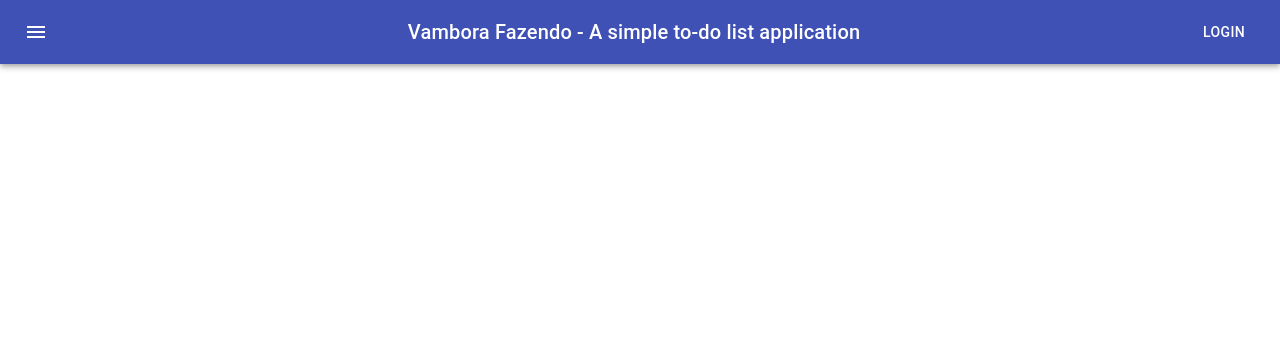
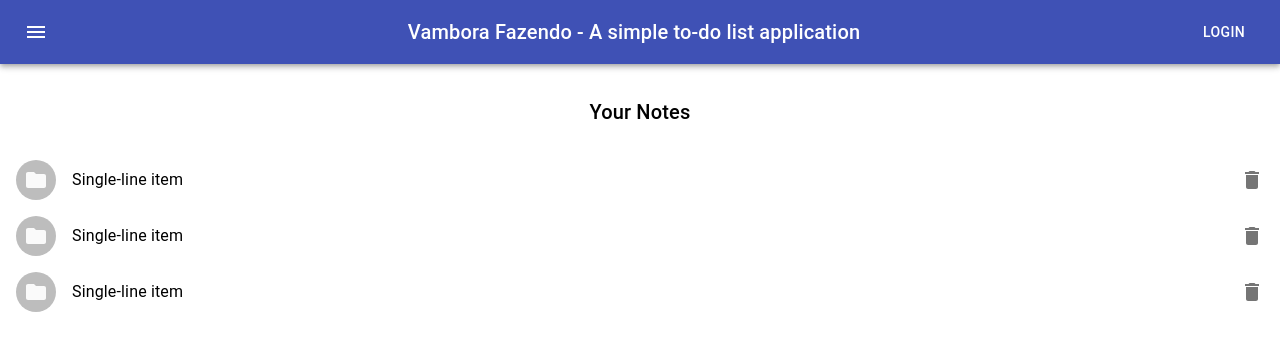
Before and after one commit to ceconelli/vambora-fazendo, a React (Create React App) app: page / in a window 1280 px wide. Shown: the top 350 px of the page. Built offline with nearby package versions, Linux system fonts and the light colour scheme.

Commit message:
add grid and show notes list on it

```diff
--- a/src/App.tsx
+++ b/src/App.tsx
@@ -1,11 +1,13 @@
 import React from 'react';
 import './App.css';
 import Navbar from './parts/components/navbar/Navbar'
+import NotesGrid from './components/note/NotesGrid'
 
 function App(): any {
   return (
     <div className="App">
       <Navbar title="Vambora Fazendo - A simple to-do list application"/>
+      <NotesGrid />
     </div>
   );
 }
--- /dev/null
+++ b/src/components/note/Note.tsx
@@ -0,0 +1,35 @@
+import React from 'react'
+import ListItem from '@material-ui/core/ListItem';
+import ListItemAvatar from '@material-ui/core/ListItemAvatar';
+import ListItemSecondaryAction from '@material-ui/core/ListItemSecondaryAction';
+import ListItemText from '@material-ui/core/ListItemText';
+import Avatar from '@material-ui/core/Avatar';
+import IconButton from '@material-ui/core/IconButton';
+import FolderIcon from '@material-ui/icons/Folder';
+import DeleteIcon from '@material-ui/icons/Delete';
+import SvgIcon from '@material-ui/icons/Folder';
+import logo from '../../logo.svg'
+
+const Note = () => {
+    return (
+        <ListItem>
+            <ListItemAvatar>
+                <Avatar>
+                    <FolderIcon />
+                </Avatar>
+            </ListItemAvatar>
+            <ListItemText
+            primary="Single-line item"
+            />
+            <ListItemSecondaryAction>
+                <IconButton edge="end" aria-label="delete" className="deleteIcon">
+                    <DeleteIcon />
+                    {/* <SvgIcon component={logo}/> */}
+                </IconButton>
+            </ListItemSecondaryAction>
+        </ListItem>
+    )
+}
+
+
+export default Note
--- /dev/null
+++ b/src/components/note/NotesGrid.tsx
@@ -0,0 +1,55 @@
+import React from 'react'
+import { makeStyles, Theme, createStyles } from '@material-ui/core/styles';
+import List from '@material-ui/core/List';
+import Grid from '@material-ui/core/Grid';
+import Typography from '@material-ui/core/Typography';
+import Note from './Note'
+
+const useStyles = makeStyles((theme: Theme) =>
+  createStyles({
+    root: {
+      flexGrow: 1,
+      maxWidth: 752,
+    },
+    demo: {
+      backgroundColor: theme.palette.background.paper,
+    },
+    title: {
+      margin: theme.spacing(4, 0, 2),
+    },
+  }),
+);
+
+function generate(element: React.ReactElement) {
+  return [0, 1, 2].map((value) =>
+    React.cloneElement(element, {
+      key: value,
+    }),
+  );
+}
+
+
+
+const NotesGrid = () => {
+    const classes = useStyles();
+    const [dense, setDense] = React.useState(false);
+    const [secondary, setSecondary] = React.useState(false);
+
+    return (
+        <Grid item xs={12} md={12}>
+          <Typography variant="h6" className={classes.title}>
+            Your Notes
+          </Typography>
+          <div className={classes.demo}>
+            <List dense={dense}>
+              {generate(
+                <Note />,
+              )}
+            </List>
+          </div>
+        </Grid>
+    )
+}
+
+
+export default NotesGrid
```
